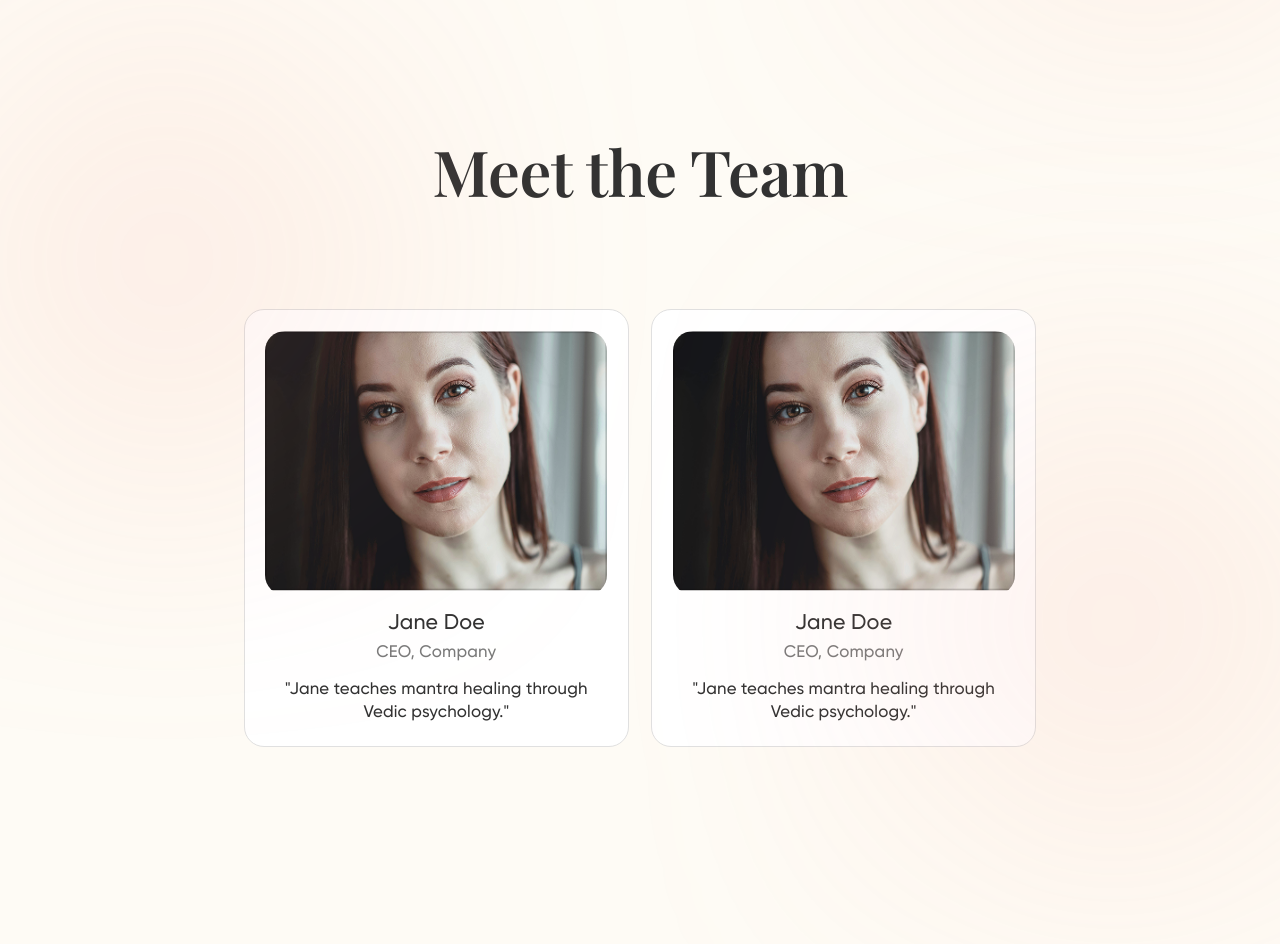
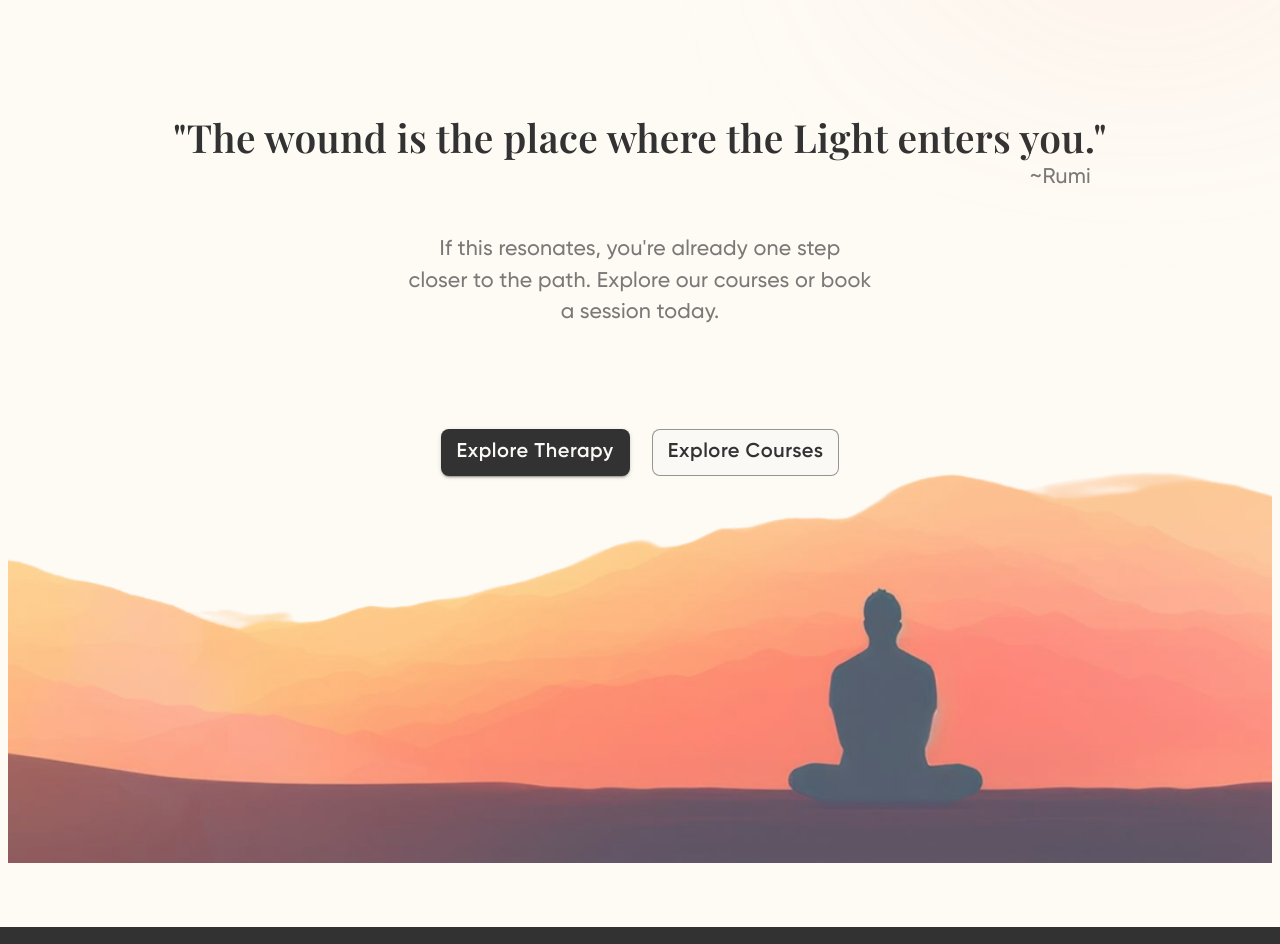
Before and after one commit to Ohuru-Tech/mind-demystified-frontend, a Next.js app: page /about in a window 1280 px wide. Shown: the part 3760-4704 px from the top of the page. Built offline with nearby package versions, Linux system fonts and the light colour scheme; no server answers; a web font is replaced by a local one; what @mui/material-nextjs would draw is missing.

Commit message:
remove meet team from about

```diff
--- a/src/app/(nonLogin)/about/page.tsx
+++ b/src/app/(nonLogin)/about/page.tsx
@@ -20,7 +20,7 @@ export default function About() {
       <WhyExist />
       <CoreValues />
       <MeetFounder />
-      <MeetTeam />
+      {/* <MeetTeam /> */}
       <AboutQuote />
     </Box>
   );
```
